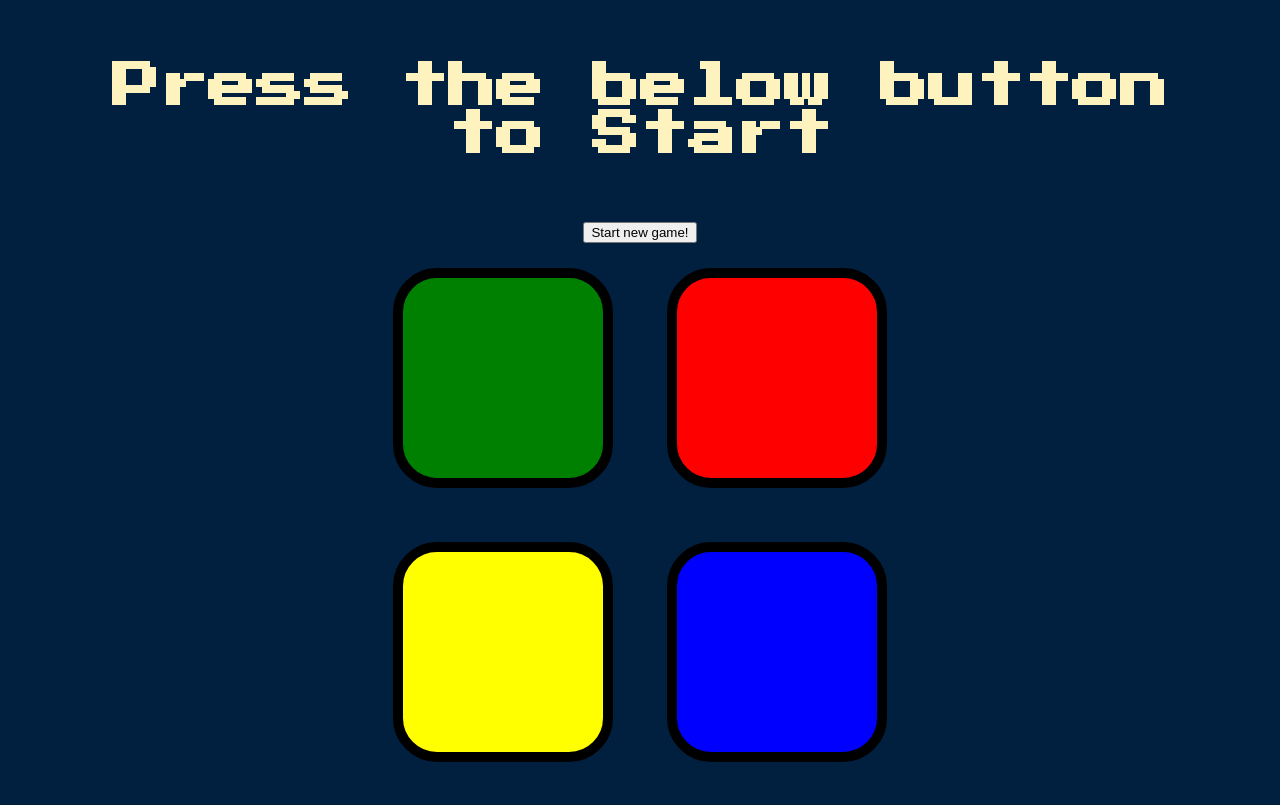
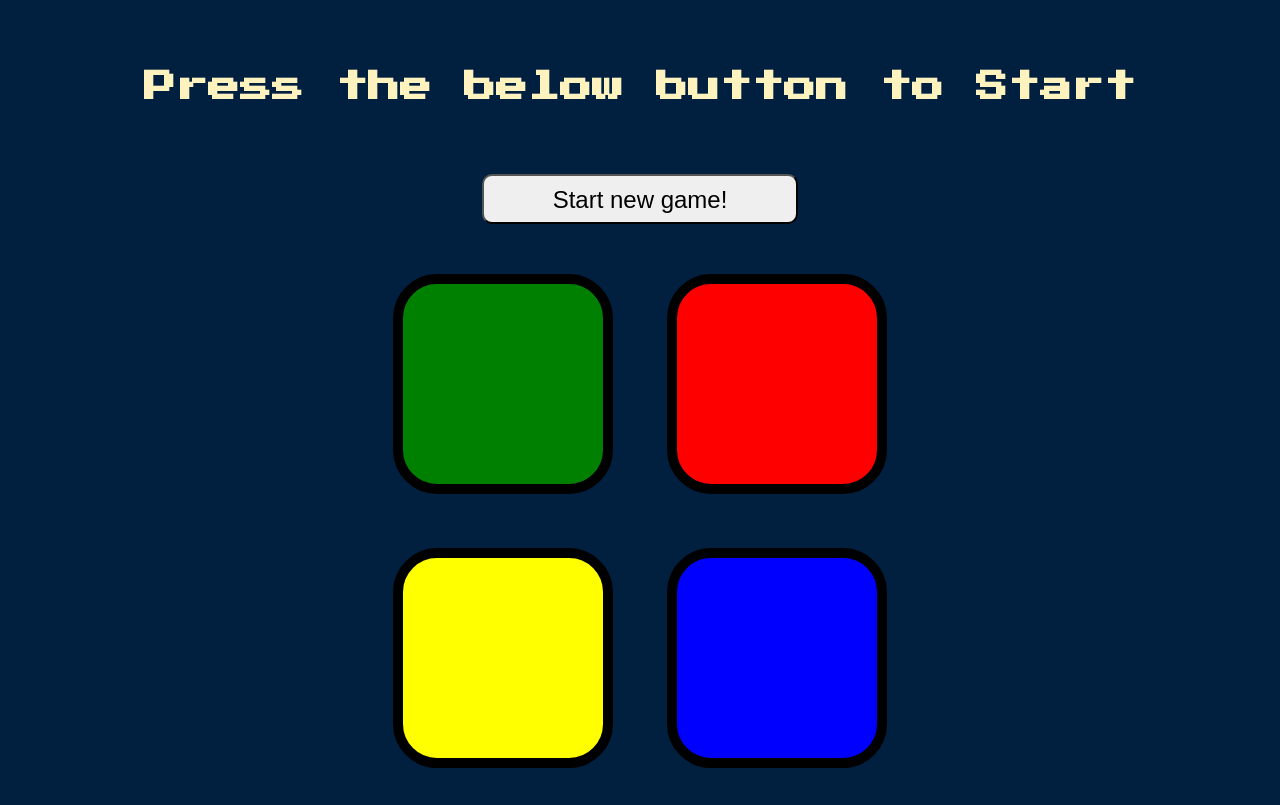
Before and after one commit to SmitBhamwala/Simon-game, a plain HTML site: page index.html in a window 1280 px wide. Drawn offline with nearby package versions, Linux system fonts and the light colour scheme.

Commit message:
Update styles.css

```diff
--- a/styles.css
+++ b/styles.css
@@ -4,10 +4,23 @@ body {
 }
 
 #level-title {
+    line-height: 1.5;
     font-family: 'Press Start 2P', cursive;
-  font-size: 3rem;
-  margin:  5%;
+    font-size: 2rem;
+    margin: 5%;
     color: #FEF2BF;
+}
+
+.start-button {
+    font-size: 1.5rem;
+    margin: 0 0 25px;
+    display: inline-block;
+    height: 50px;
+    width: 25%;
+
+    border-radius: 10px;
+    box-shadow: 10px #ccc;
+    padding: 10px;
 }
 
 .container {
```
Lines whose indentation alone changed are shown as unchanged.
